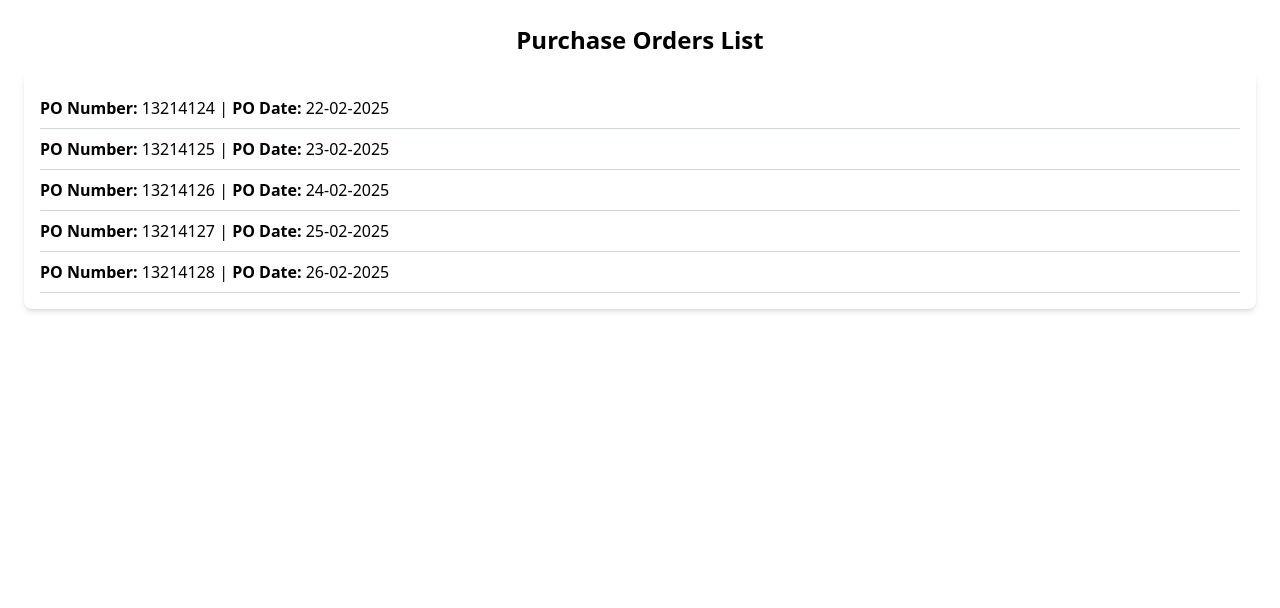
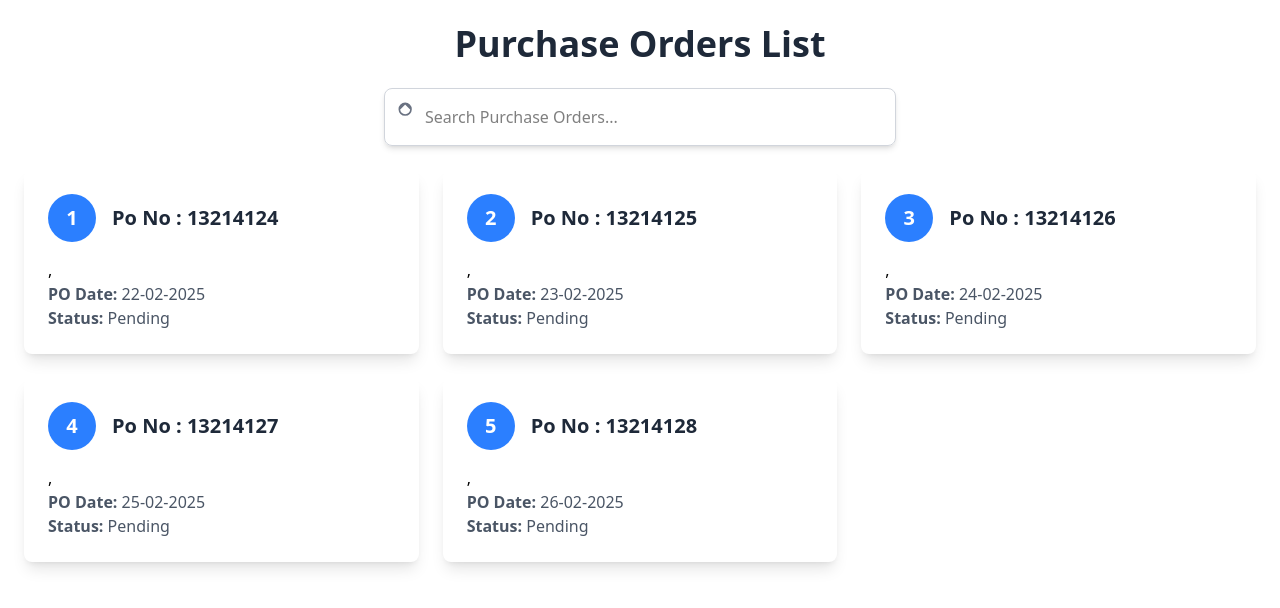
Before and after one commit to Abishek00ujj/RR-TEX-Product-, a React (Vite) app in the folder frontend/: page /managePo in a window 1280 px wide. Shown: the top 608 px of the page. Built offline with nearby package versions, Linux system fonts and the light colour scheme.

Commit message:
viewPo added

```diff
--- a/frontend/src/App.jsx
+++ b/frontend/src/App.jsx
@@ -8,6 +8,7 @@ import ProductSummary from "./components/ProductSummary.jsx";
 import AddEmployee from "./pages/AddEmp.jsx";
 import POList from "./pages/POList.jsx";
 import ProductEdit from "./components/ProductEdit.jsx";
+import PurchaseOrderDetail from "./pages/displayPo.jsx";
 function App(){
   return (
     <>
@@ -18,6 +19,7 @@ function App(){
             <Route path="/createPo" element={<Po/>}/>
             <Route path="/managePo" element={<POList/>}/>
             <Route path="/edit" element={<ProductEdit/>}/>
+            <Route path="/viewPo" element={<PurchaseOrderDetail />}/>
             <Route path="/product-summary" element={<ProductSummary/>}/>
             <Route path="/add-employee" element={<AddEmployee/>}/>
           </Routes>
--- a/frontend/src/pages/POList.jsx
+++ b/frontend/src/pages/POList.jsx
@@ -1,4 +1,4 @@
-import React from 'react';
+import React, { useState } from 'react';
 import { useNavigate } from 'react-router-dom';
 
 const POList = () => {
@@ -335,22 +335,60 @@ const POList = () => {
     ];
 
     const handlePOClick = (poData) => {
-        navigate('/edit', { state: poData });
+        navigate('/viewPo', { state: poData });
+    };
+    const [searchTerm, setSearchTerm] = useState('');
+
+    const handleSearchChange = (event) => {
+        setSearchTerm(event.target.value);
     };
 
+    const filteredPOs = poDataList.filter(po =>
+        po.poData.PO.toLowerCase().includes(searchTerm.toLowerCase())
+    );
+
     return (
-        <div className="p-4 md:p-6 max-w-screen-xl mx-auto space-y-6">
-            <h2 className="text-2xl font-semibold mb-4 text-center">Purchase Orders List</h2>
-            <div className="bg-white p-4 rounded-lg shadow-md">
-                <ul>
-                    {poDataList.map((po, index) => (
-                        <li key={index} className="border-b border-gray-300 py-2 cursor-pointer" onClick={() => handlePOClick(po)}>
-                            <strong>PO Number:</strong> {po.poData.PO} | <strong>PO Date:</strong> {po.poData.PoDate}
-                        </li>
-                    ))}
-                </ul>
+        <div className="p-6 max-w-screen-xl mx-auto space-y-8">
+        <h2 className="text-4xl font-bold mb-6 text-center text-gray-800">Purchase Orders List</h2>
+        <div className="flex justify-center mb-6">
+                <div className="relative w-full max-w-lg">
+                    <input
+                        type="text"
+                        placeholder="Search Purchase Orders..."
+                        value={searchTerm}
+                        onChange={handleSearchChange}
+                        className="w-full p-4 pl-10 pr-4 border border-gray-300 rounded-lg shadow-md focus:outline-none focus:ring-2 focus:ring-blue-500 transition duration-200"
+                    />
+                    <div className="absolute left-3 top-3 text-gray-500">
+                        <svg xmlns="http://www.w3.org/2000/svg" className="h-5 w-5" fill="none" viewBox="0 0 24 24" stroke="currentColor">
+                            <path strokeLinecap="round" strokeLinejoin="round" strokeWidth={2} d="M11 4a7 7 0 100 14 7 7 0 000-14zm0 0l6 6m-6-6l-6 6" />
+                        </svg>
+                    </div>
+                </div>
             </div>
+        <div className="grid grid-cols-1 md:grid-cols-2 lg:grid-cols-3 gap-6">
+            {filteredPOs.map((po, index) => (
+                <div
+                    key={index}
+                    className="bg-white rounded-lg shadow-lg p-6 transition-transform transform hover:scale-105 cursor-pointer"
+                    onClick={() => handlePOClick(po)}
+                >
+                    <div className="flex items-center mb-4">
+                        <div className="w-12 h-12 bg-blue-500 rounded-full flex items-center justify-center text-white text-xl font-bold mr-4">
+                            {index + 1} {/* Display the first character of PO number */}
+                        </div>
+                        <h3 className="text-xl font-semibold text-gray-800">Po No : {po.poData.PO}</h3>
+                    </div>,
+                    <p className="text-gray-600">
+                        <strong>PO Date:</strong> {po.poData.PoDate}
+                    </p>
+                    <p className="text-gray-600">
+                        <strong>Status:</strong> {po.status || "Pending"} {/* Example status */}
+                    </p>
+                </div>
+            ))}
         </div>
+    </div>
     );
 };
 
--- /dev/null
+++ b/frontend/src/pages/displayPo.jsx
@@ -0,0 +1,127 @@
+import React from 'react';
+import { useLocation, useNavigate } from 'react-router-dom';
+
+const PurchaseOrderDetail = () => {
+    const location = useLocation();
+    const navigate = useNavigate();
+    const poData = location.state; // Get the passed data
+
+    const handleEditClick = () => {
+        navigate('/edit', { state: poData }); // Navigate to the edit page with the current PO data
+    };
+
+    return (
+        <div className="p-8 max-w-screen-xl mx-auto space-y-10">
+            <h2 className="text-5xl font-bold mb-8 text-center text-gray-800">Purchase Order Details</h2>
+            <div className="bg-white rounded-lg shadow-lg p-10">
+                <h3 className="text-4xl font-semibold mb-6 text-blue-600">PO Number: {poData.poData.PO}</h3>
+                <p className="text-xl mb-3"><strong>PO Date:</strong> {poData.poData.PoDate}</p>
+                <p className="text-xl mb-6"><strong>GST IN:</strong> {poData.poData.GstIn}</p>
+
+                <h4 className="text-3xl font-semibold mt-6 text-gray-700">Material Info</h4>
+                <table className="min-w-full bg-white border border-gray-300">
+                    <thead>
+                        <tr className="bg-gray-100">
+                            <th className="py-3 px-4 border-b text-left text-lg font-semibold">Name</th>
+                            <th className="py-3 px-4 border-b text-left text-lg font-semibold">Quantity</th>
+                            <th className="py-3 px-4 border-b text-left text-lg font-semibold">UOM</th>
+                        </tr>
+                    </thead>
+                    <tbody>
+                        {poData.materialInfo.map((material, index) => (
+                            <tr key={index} className="hover:bg-gray-50">
+                                <td className="py-2 px-4 border-b">{material.materialName}</td>
+                                <td className="py-2 px-4 border-b">{material.materialQuantity}</td>
+                                <td className="py-2 px-4 border-b">{material.materialUom}</td>
+                            </tr>
+                        ))}
+                    </tbody>
+                </table>
+
+                <h4 className="text-3xl font-semibold mt-6 text-gray-700">Product Details</h4>
+                <p className="text-xl mb-3"><strong>Group:</strong> {poData.productDetails.group}</p>
+                <p className="text-xl mb-3"><strong>Style Description:</strong> {poData.productDetails.styleDescription}</p>
+                <p className="text-xl mb-6"><strong>Fabric:</strong> {poData.productDetails.fabric}</p>
+
+                <h4 className="text-3xl font-semibold mt-6 text-gray-700">Color Details</h4>
+                <table className="min-w-full bg-white border border-gray-300">
+                    <thead>
+                        <tr className="bg-gray-100">
+                            <th className="py-3 px-4 border-b text-left text-lg font-semibold">Color</th>
+                            <th className="py-3 px-4 border-b text-left text-lg font-semibold">Quantity</th>
+                        </tr>
+                    </thead>
+                    <tbody>
+                        {poData.colorDetails.map((color, index) => (
+                            <tr key={index} className="hover:bg-gray-50">
+                                <td className="py-2 px-4 border-b">{color.color}</td>
+                                <td className="py-2 px-4 border-b">{color.qty}</td>
+                            </tr>
+                        ))}
+                    </tbody>
+                </table>
+
+                <h4 className="text-3xl font-semibold mt-6 text-gray-700">Price Details</h4>
+                <table className="min-w-full bg-white border border-gray-300">
+                    <thead>
+                        <tr className="bg-gray-100">
+                            <th className="py-3 px-4 border-b text-left text-lg font-semibold">Color</th>
+                            <th className="py-3 px-4 border-b text-left text-lg font-semibold">S</th>
+                            <th className="py-3 px-4 border-b text-left text-lg font-semibold">M</th>
+                            <th className="py-3 px-4 border-b text-left text-lg font-semibold">L</th>
+                            <th className="py-3 px-4 border-b text-left text-lg font-semibold">XL</th>
+                            <th className="py-3 px-4 border-b text-left text-lg font-semibold">2XL</th>
+                        </tr>
+                    </thead>
+                    <tbody>
+                        {poData.priceDetails.map((price, index) => (
+                            <tr key={index} className="hover:bg-gray-50">
+                                <td className="py-2 px-4 border-b">{price.color}</td>
+                                <td className="py-2 px-4 border-b">{price.s}</td>
+                                <td className="py-2 px-4 border-b">{price.m}</td>
+                                <td className="py-2 px-4 border-b">{price.l}</td>
+                                <td className="py-2 px-4 border-b">{price.xl}</td>
+                                <td className="py-2 px-4 border-b">{price["2xl"]}</td>
+                            </tr>
+                        ))}
+                    </tbody>
+                </table>
+
+                <h4 className="text-3xl font-semibold mt-6 text-gray-700">GST Details</h4>
+                <p className="text-xl mb-3"><strong>SGST Rate:</strong> {poData.gstDetails.sgstRate}%</p>
+                <p className="text-xl mb-6"><strong>CGST Rate:</strong> {poData.gstDetails.cgstRate}%</p>
+
+                <h4 className="text-3xl font-semibold mt-6 text-gray-700">Accessories Details</h4>
+                <table className="min-w-full bg-white border border-gray-300">
+                    <thead>
+                        <tr className="bg-gray-100">
+                            <th className="py-3 px-4 border-b text-left text-lg font-semibold">Material</th>
+                            <th className="py-3 px-4 border-b text-left text-lg font-semibold">Quantity</th>
+                            <th className="py-3 px-4 border-b text-left text-lg font-semibold">UOM</th>
+                        </tr>
+                    </thead>
+                    <tbody>
+                        {poData.accessoriesDetails.map((accessory, index) => (
+                            <tr key={index} className="hover:bg-gray-50">
+                                <td className="py-2 px-4 border-b">{accessory.material}</td>
+                                <td className="py-2 px-4 border-b">{accessory.quantity}</td>
+                                <td className="py-2 px-4 border-b">{accessory.UOM}</td>
+                            </tr>
+                        ))}
+                    </tbody>
+                </table>
+
+                <div className="mt-8 text-center">
+                    <button
+                        onClick={handleEditClick}
+                        className="bg-blue-500 text-white px-8 py-4 rounded-lg hover:bg-blue-600 transition duration-200 shadow-md text-xl"
+                    >
+                        Edit
+                    </button>
+                </div>
+            </div>
+        </div>
+    );
+};
+
+export default PurchaseOrderDetail;
```
